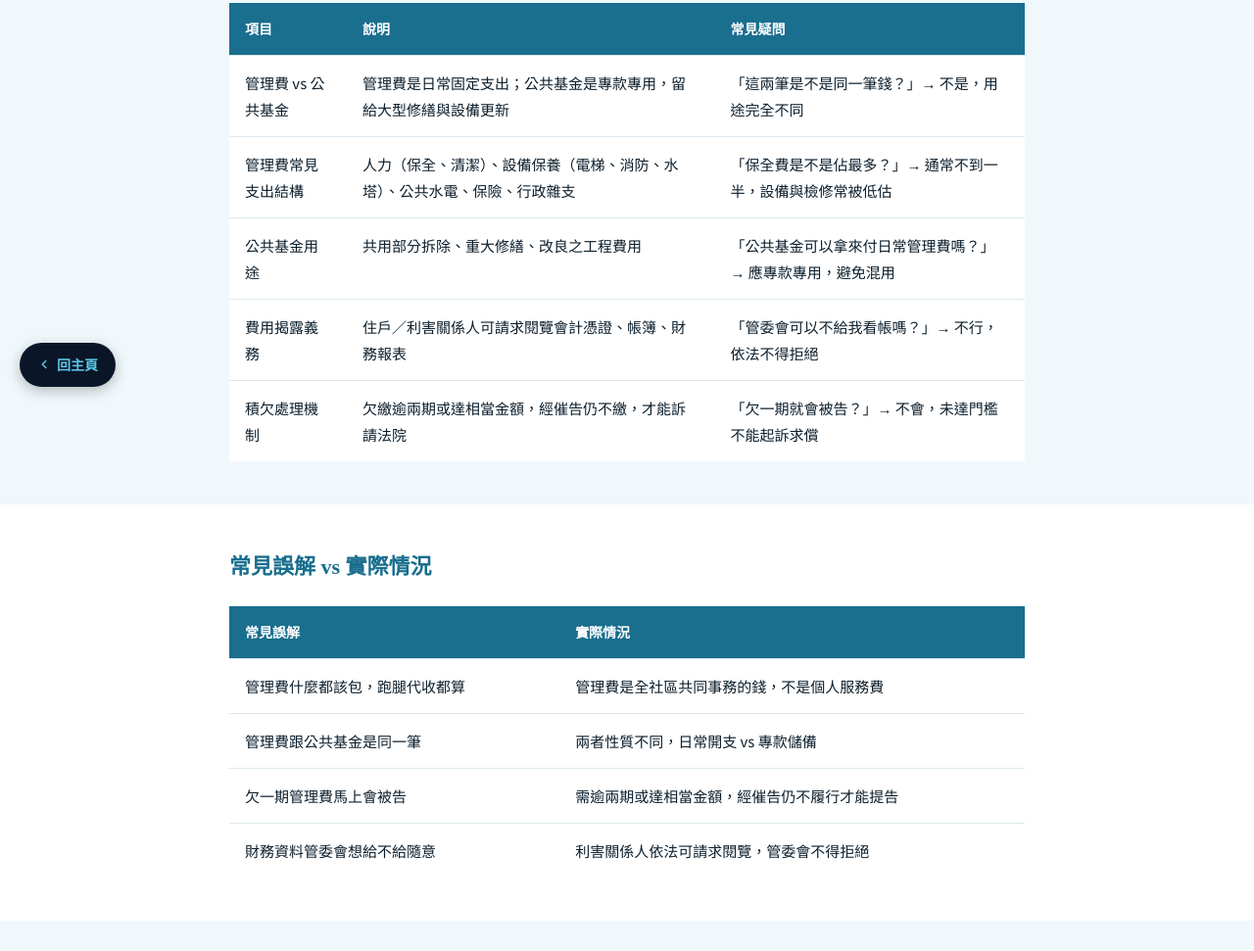
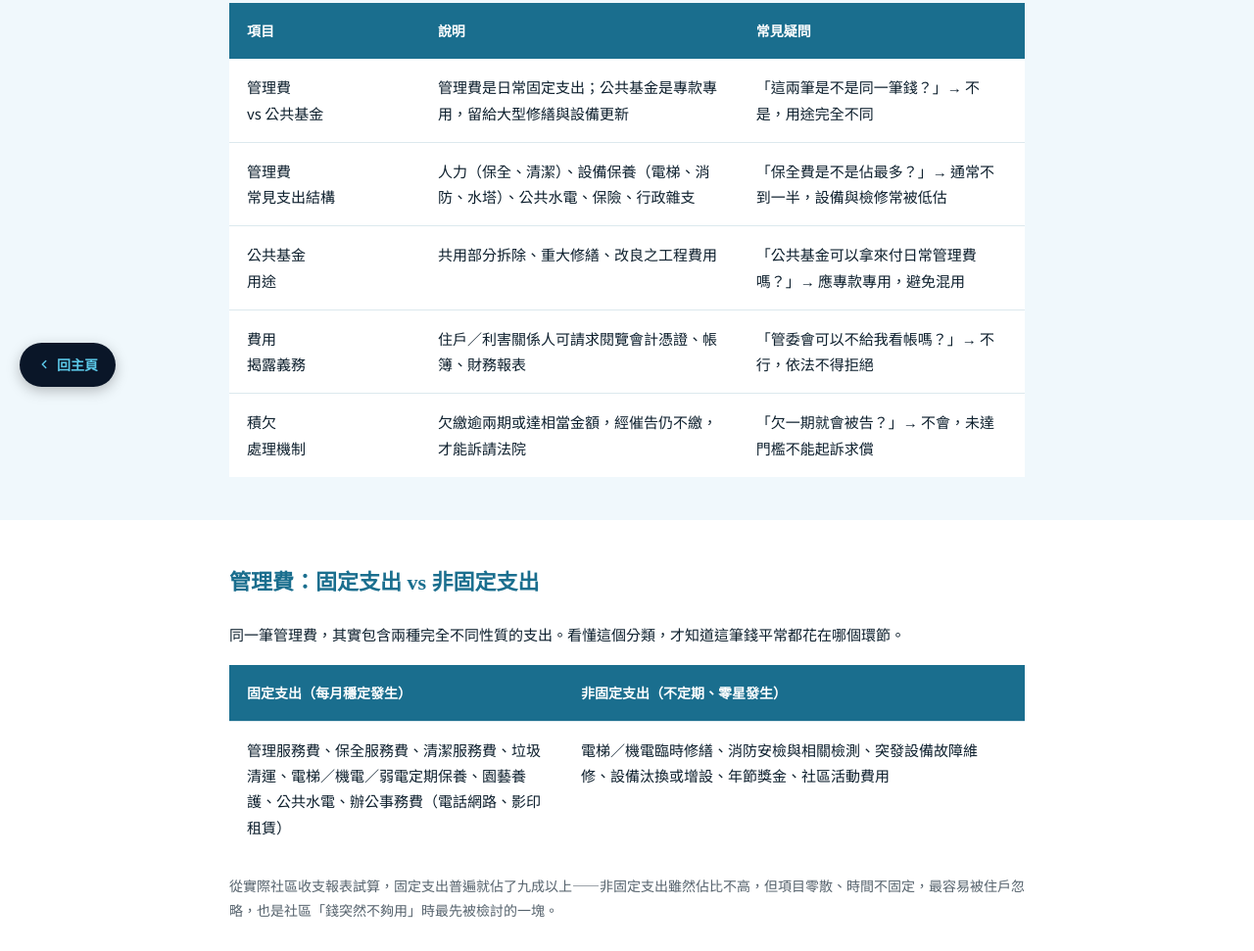
Before and after one commit to bensonhsu0205/property-30days, a plain HTML site: page Day11_管理費到底花去哪.html in a window 1280 px wide. Shown: the part 381-1352 px from the top of the page at 98% size. Drawn offline with Linux system fonts and the light colour scheme.

Commit message:
Add files via upload

```diff
--- a/Day11_管理費到底花去哪.html
+++ b/Day11_管理費到底花去哪.html
@@ -78,6 +78,7 @@
 
   table{
     width:100%;
+    table-layout:fixed;
     border-collapse:collapse;
     background:#fff;
     font-size:15px;
@@ -85,9 +86,11 @@
   section.alt table{background:#fff;}
   th,td{
     text-align:left;
-    padding:14px 16px;
+    padding:16px 18px;
     border-bottom:1px solid rgba(26,110,142,0.15);
     vertical-align:top;
+    line-height:1.75;
+    overflow-wrap:break-word;
   }
   th{
     background:var(--theme);
@@ -96,6 +99,19 @@
     font-size:14px;
   }
   tr:last-child td{border-bottom:none;}
+
+  /* 三欄表格：項目／說明／常見疑問，固定欄寬避免關鍵詞被硬切 */
+  table.expense-table col.col-item{width:24%;}
+  table.expense-table col.col-desc{width:40%;}
+  table.expense-table col.col-qa{width:36%;}
+
+  /* 一般二欄表格 */
+  table.two-col col.col-a{width:42%;}
+  table.two-col col.col-b{width:58%;}
+
+  /* 法規對照表：條號欄較窄 */
+  table.law-table col.col-no{width:18%;}
+  table.law-table col.col-text{width:82%;}
 
   ul.checklist{list-style:none;}
   ul.checklist li{
@@ -275,30 +291,31 @@
   <section class="alt">
     <div class="container">
       <h2>管理費支出拆解</h2>
-      <table>
+      <table class="expense-table">
+        <colgroup><col class="col-item"><col class="col-desc"><col class="col-qa"></colgroup>
         <tr><th>項目</th><th>說明</th><th>常見疑問</th></tr>
         <tr>
-          <td>管理費 vs 公共基金</td>
+          <td>管理費<br>vs 公共基金</td>
           <td>管理費是日常固定支出；公共基金是專款專用，留給大型修繕與設備更新</td>
           <td>「這兩筆是不是同一筆錢？」→ 不是，用途完全不同</td>
         </tr>
         <tr>
-          <td>管理費常見支出結構</td>
+          <td>管理費<br>常見支出結構</td>
           <td>人力（保全、清潔）、設備保養（電梯、消防、水塔）、公共水電、保險、行政雜支</td>
           <td>「保全費是不是佔最多？」→ 通常不到一半，設備與檢修常被低估</td>
         </tr>
         <tr>
-          <td>公共基金用途</td>
+          <td>公共基金<br>用途</td>
           <td>共用部分拆除、重大修繕、改良之工程費用</td>
           <td>「公共基金可以拿來付日常管理費嗎？」→ 應專款專用，避免混用</td>
         </tr>
         <tr>
-          <td>費用揭露義務</td>
+          <td>費用<br>揭露義務</td>
           <td>住戶／利害關係人可請求閱覽會計憑證、帳簿、財務報表</td>
           <td>「管委會可以不給我看帳嗎？」→ 不行，依法不得拒絕</td>
         </tr>
         <tr>
-          <td>積欠處理機制</td>
+          <td>積欠<br>處理機制</td>
           <td>欠繳逾兩期或達相當金額，經催告仍不繳，才能訴請法院</td>
           <td>「欠一期就會被告？」→ 不會，未達門檻不能起訴求償</td>
         </tr>
@@ -308,8 +325,25 @@
 
   <section class="white">
     <div class="container">
+      <h2>管理費：固定支出 vs 非固定支出</h2>
+      <p style="font-size:15px;margin-bottom:18px;">同一筆管理費，其實包含兩種完全不同性質的支出。看懂這個分類，才知道這筆錢平常都花在哪個環節。</p>
+      <table class="two-col">
+        <colgroup><col class="col-a"><col class="col-b"></colgroup>
+        <tr><th>固定支出（每月穩定發生）</th><th>非固定支出（不定期、零星發生）</th></tr>
+        <tr>
+          <td>管理服務費、保全服務費、清潔服務費、垃圾清運、電梯／機電／弱電定期保養、園藝養護、公共水電、辦公事務費（電話網路、影印租賃）</td>
+          <td>電梯／機電臨時修繕、消防安檢與相關檢測、突發設備故障維修、設備汰換或增設、年節獎金、社區活動費用</td>
+        </tr>
+      </table>
+      <p style="font-size:14px;color:rgba(13,31,45,0.7);margin-top:18px;">從實際社區收支報表試算，固定支出普遍就佔了九成以上——非固定支出雖然佔比不高，但項目零散、時間不固定，最容易被住戶忽略，也是社區「錢突然不夠用」時最先被檢討的一塊。</p>
+    </div>
+  </section>
+
+  <section class="alt">
+    <div class="container">
       <h2>常見誤解 vs 實際情況</h2>
-      <table>
+      <table class="two-col">
+        <colgroup><col class="col-a"><col class="col-b"></colgroup>
         <tr><th>常見誤解</th><th>實際情況</th></tr>
         <tr><td>管理費什麼都該包，跑腿代收都算</td><td>管理費是全社區共同事務的錢，不是個人服務費</td></tr>
         <tr><td>管理費跟公共基金是同一筆</td><td>兩者性質不同，日常開支 vs 專款儲備</td></tr>
@@ -319,10 +353,11 @@
     </div>
   </section>
 
-  <section class="alt">
+  <section class="white">
     <div class="container">
       <h2>相關法規依據</h2>
-      <table>
+      <table class="law-table">
+        <colgroup><col class="col-no"><col class="col-text"></colgroup>
         <tr><th>條號</th><th>內容摘要</th></tr>
         <tr><td>第10條第2項</td><td>共用部分修繕、管理、維護費用，由公共基金支付或依區分所有權比例分擔；因可歸責於個別住戶者，由該住戶負擔</td></tr>
         <tr><td>第18條</td><td>公寓大廈應設置公共基金，來源包含起造人提列、區分所有權人繳納、基金孳息、其他收入；公共基金應設專戶儲存，運用應依區權會決議為之</td></tr>
@@ -333,7 +368,7 @@
     </div>
   </section>
 
-  <section class="white">
+  <section class="alt">
     <div class="container">
       <h2>住戶實務檢查清單</h2>
       <ul class="checklist">
@@ -345,7 +380,7 @@
     </div>
   </section>
 
-  <section class="alt">
+  <section class="white">
     <div class="container">
       <h2>紅旗警示清單</h2>
       <ul class="redflag">
```
